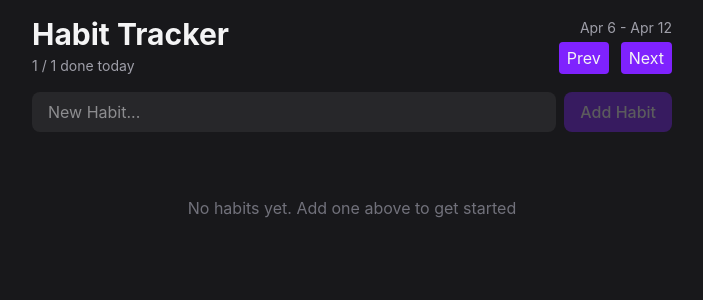
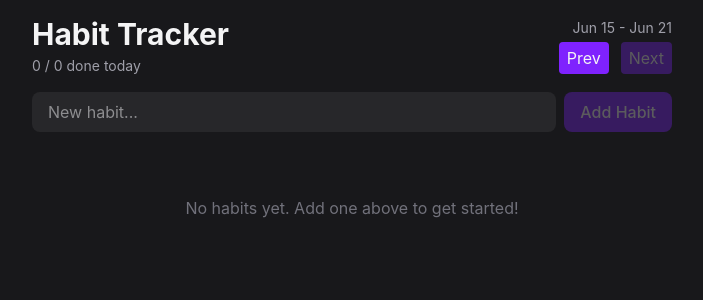
Before and after one commit to esrafil418/iHabit, a React (Vite) app: page / in a window 1280 px wide. Shown: the top 300 px of the page, without its empty margins (288-991 px from the left). Built offline with nearby package versions, Linux system fonts and the light colour scheme.

Commit message:
feat: implement Add habit logic

```diff
--- a/src/App.tsx
+++ b/src/App.tsx
@@ -1,24 +1,41 @@
-import { useState } from "react";
-import HabitForm from "./components/HabitForm";
-import HabitList, { type Habit } from "./components/HabitList";
-import Header from "./components/Header";
+import { useEffect, useState } from "react";
+import { HabitForm } from "./components/HabitForm";
+import { HabitList } from "./components/HabitList";
+import { Header } from "./components/Header";
+import { HabitProvider } from "./context/HabitProvider";
+import { addWeeks, eachDayOfInterval, endOfWeek, startOfWeek } from "date-fns";
 
 export default function App() {
-	const [habits, setHabits] = useState<Habit[]>([]);
+	const [weekOffset, setWeekOffset] = useState(0);
 
-	function addHabit(name: string) {
-		setHabits(curr => [...curr, { id: crypto.randomUUID(), name }]);
-	}
+	const week = addWeeks(new Date(), weekOffset);
+	const visibleDates = eachDayOfInterval({
+		start: startOfWeek(week, { weekStartsOn: 1 }),
+		end: endOfWeek(week, { weekStartsOn: 1 }),
+	});
 
-	function deleteHabit(id: string) {
-		setHabits((curr) => curr.filter((h) => h.id !== id));
-	}
+	useEffect(() => {
+		function handler() {
+			console.log(weekOffset);
+		}
+		document.addEventListener("click", handler);
+
+		return () => {
+			document.removeEventListener("click", handler);
+		};
+	}, [weekOffset]);
 
 	return (
 		<div className="max-w-2xl mx-auto p-4 flex flex-col gap-4">
-			<Header />
-			<HabitForm addHabit={addHabit} />
-			<HabitList deleteHabit={deleteHabit} habits={habits} />
+			<HabitProvider>
+				<Header
+					visibleDates={visibleDates}
+					onNext={() => setWeekOffset((o) => o + 1)}
+					onPrev={() => setWeekOffset((o) => o - 1)}
+				/>
+				<HabitForm />
+				<HabitList visibleDates={visibleDates} />
+			</HabitProvider>
 		</div>
 	);
 }
--- a/src/components/Button.tsx
+++ b/src/components/Button.tsx
@@ -1,27 +1,23 @@
 import type { ComponentProps } from "react";
 import { twMerge } from "tailwind-merge";
 
-type Variant = "primary" | "secondary" | "ghost";
+type Variant = "primary" | "secondary" | "ghost-destructive";
 
 type ButtonProps = {
 	variant?: Variant;
-	type?: "button" | "submit" | "reset";
 } & ComponentProps<"button">;
 
-export default function Button({
+export function Button({
 	variant = "primary",
 	className,
-	type = "button",
 	...props
 }: ButtonProps) {
 	return (
 		<button
 			{...props}
-			disabled={props.disabled}
-			type={type}
 			className={twMerge(
+				"transition-colors rounded px-2 py-1 disabled:opacity-30 disabled:cursor-not-allowed",
 				getVariantStyles(variant),
-				"transition-colors rounded px-2 py-1 disabled:opacity-30 disabled:cursor-not-allowed",
 				className,
 			)}
 		/>
@@ -34,7 +30,7 @@ function getVariantStyles(variant: Variant) {
 			return "bg-violet-600 hover:bg-violet-500";
 		case "secondary":
 			return "bg-zinc-700 hover:bg-zinc-600 text-zinc-400";
-		case "ghost":
+		case "ghost-destructive":
 			return "hover:bg-red-800 text-red-800 hover:text-red-200";
 		default:
 			throw new Error(`Invalid variant: ${variant satisfies never}`);
--- a/src/components/HabitForm.tsx
+++ b/src/components/HabitForm.tsx
@@ -1,33 +1,30 @@
-import { useState } from "react";
-import Button from "./Button";
+import { useState, type SubmitEvent } from "react";
+import { Button } from "./Button";
+import { useHabits } from "../context/useHabits";
 
-type HabitFormProps = {
-	addHabit: (name: string) => void;
-};
-
-export default function HabitForm({ addHabit }: HabitFormProps) {
+export function HabitForm() {
 	const [name, setName] = useState("");
+	const { addHabit } = useHabits();
 
 	function handleSubmit(e: SubmitEvent) {
 		e.preventDefault();
 
 		if (name.trim() === "") return;
-		addHabit(name.trim());
 		setName("");
+		addHabit(name);
 	}
+
 	return (
 		<form className="flex gap-2" onSubmit={handleSubmit}>
 			<input
 				value={name}
 				onChange={(e) => setName(e.target.value)}
-				type="text"
 				className="flex-1 rounded-lg bg-zinc-800 px-4 py-2 outline-none focus-visible:ring-2 focus-visible:ring-violet-500"
-				placeholder="New Habit..."
+				placeholder="New habit..."
 			/>
 			<Button
 				disabled={name.trim() === ""}
 				className="rounded-lg px-4 py-2 font-medium"
-				type="submit"
 			>
 				Add Habit
 			</Button>
--- a/src/components/HabitItem.tsx
+++ /dev/null
@@ -1,51 +0,0 @@
-import Button from "./Button";
-import {
-	eachDayOfInterval,
-	endOfWeek,
-	format,
-	isFuture,
-	startOfWeek,
-} from "date-fns";
-import type { Habit } from "./HabitList";
-
-export type HabitItemProps = {
-	habit: Habit;
-	deleteHabit: (id: string) => void;
-};
-
-export default function HabitItem({ habit, deleteHabit }: HabitItemProps) {
-	const visibleDates = eachDayOfInterval({
-		start: startOfWeek(new Date(), { weekStartsOn: 1 }),
-		end: endOfWeek(new Date(), { weekStartsOn: 1 }),
-	});
-	return (
-		<div className="rounded-xl bg-zinc-800 p-4 flex flex-col gap-3">
-			<div className="flex items-center justify-between">
-				<div className="flex gap-3 items-center">
-					<span className="font-medium">{habit.name}</span>
-					<span className="text-sm text-amber-400">🔥 3</span>
-				</div>
-				<Button
-					onClick={() => deleteHabit(habit.id)}
-					className="text-sm"
-					variant="ghost"
-				>
-					Delete
-				</Button>
-			</div>
-
-			<div className="flex gap-1.5">
-				{visibleDates.map((date) => (
-					<Button
-						className="flex flex-1 flex-col items-center gap-0.5 rounded-lg text-xs"
-						key={date.toISOString()}
-						disabled={isFuture(date)}
-					>
-						<span className="font-medium">{format(date, "EEE")}</span>
-						<span>{format(date, "d")}</span>
-					</Button>
-				))}
-			</div>
-		</div>
-	);
-}
--- a/src/components/HabitList.tsx
+++ b/src/components/HabitList.tsx
@@ -1,28 +1,87 @@
-import HabitItem from "./HabitItem";
+import { useHabits, type Habit } from "../context/useHabits";
+import { Button } from "./Button";
+import { format, isFuture, isSameDay, subDays } from "date-fns";
 
-export type Habit = {
-	id: string;
-	name: string;
+type HabitListProps = {
+	visibleDates: Date[];
 };
 
-type HabitListProps = {
-	habits: Habit[];
-	deleteHabit: (id: string) => void;
-};
+export function HabitList({ visibleDates }: HabitListProps) {
+	const { habits } = useHabits();
 
-export default function HabitList({ habits, deleteHabit }: HabitListProps) {
 	if (habits.length === 0) {
 		return (
 			<p className="text-center text-zinc-500 py-12">
-				No habits yet. Add one above to get started
+				No habits yet. Add one above to get started!
 			</p>
 		);
 	}
+
 	return (
 		<div className="flex flex-col gap-3">
 			{habits.map((habit) => (
-				<HabitItem deleteHabit={deleteHabit} key={habit.id} habit={habit} />
+				<HabitItem key={habit.id} habit={habit} visibleDates={visibleDates} />
 			))}
 		</div>
 	);
 }
+
+type HabitItemProps = {
+	habit: Habit;
+	visibleDates: Date[];
+};
+
+function HabitItem({ habit, visibleDates }: HabitItemProps) {
+	const { deleteHabit, toggleHabit } = useHabits();
+	const streak = getStreak(habit.completions);
+
+	return (
+		<div className="rounded-xl bg-zinc-800 p-4 flex flex-col gap-3">
+			<div className="flex items-center justify-between">
+				<div className="flex gap-3 items-center">
+					<span className="font-medium">{habit.name}</span>
+					{streak !== 0 && (
+						<span className="text-sm text-amber-400">🔥 {streak}</span>
+					)}
+				</div>
+				<Button
+					onClick={() => deleteHabit(habit.id)}
+					variant="ghost-destructive"
+					className="text-sm"
+				>
+					Delete
+				</Button>
+			</div>
+			<div className="flex gap-1.5">
+				{visibleDates.map((date) => (
+					<Button
+						className="flex flex-1 flex-col items-center gap-0.5 rounded-lg text-xs"
+						key={date.toISOString()}
+						disabled={isFuture(date)}
+						onClick={() => toggleHabit(habit.id, date)}
+						variant={
+							habit.completions.some((d) => isSameDay(date, d))
+								? "primary"
+								: "secondary"
+						}
+					>
+						<span className="font-medium">{format(date, "EEE")}</span>
+						<span>{format(date, "d")}</span>
+					</Button>
+				))}
+			</div>
+		</div>
+	);
+}
+
+function getStreak(completions: Date[]) {
+	let streak = 0;
+	let date = new Date();
+
+	while (completions.some((c) => isSameDay(c, date))) {
+		streak++;
+		date = subDays(date, 1);
+	}
+
+	return streak;
+}
--- a/src/components/Header.tsx
+++ b/src/components/Header.tsx
@@ -1,18 +1,41 @@
-import Button from "./Button";
+import { format, isToday } from "date-fns";
+import { useHabits } from "../context/useHabits";
+import { Button } from "./Button";
 
-export default function Header() {
+type HeaderProps = {
+	visibleDates: Date[];
+	onPrev: () => void;
+	onNext: () => void;
+};
+
+export function Header({ visibleDates, onNext, onPrev }: HeaderProps) {
+	const { habits } = useHabits();
+
+	const doneToday = habits.filter((h) =>
+		h.completions.some((c) => isToday(c)),
+	).length;
+
+	const dateRange = `${format(visibleDates[0], "MMM d")} - ${format(visibleDates.at(-1)!, "MMM d")}`;
+
 	return (
 		<header className="flex items-center justify-between">
 			<div className="flex flex-col gap-1">
 				<h1 className="text-3xl font-bold">Habit Tracker</h1>
-				<span className="text-zinc-400 text-sm">1 / 1 done today</span>
+				<span className="text-zinc-400 text-sm">
+					{doneToday} / {habits.length} done today
+				</span>
 			</div>
 
 			<div className="flex flex-col gap-1 items-end">
-				<span className="text-zinc-400 text-sm">Apr 6 - Apr 12</span>
+				<span className="text-zinc-400 text-sm">{dateRange}</span>
 				<div className="flex items-center gap-3">
-					<Button>Prev</Button>
-					<Button>Next</Button>
+					<Button onClick={onPrev}>Prev</Button>
+					<Button
+						onClick={onNext}
+						disabled={visibleDates.some((d) => isToday(d))}
+					>
+						Next
+					</Button>
 				</div>
 			</div>
 		</header>
--- /dev/null
+++ b/src/context/HabitProvider.tsx
@@ -0,0 +1,44 @@
+import { isSameDay } from "date-fns";
+import { type ReactNode } from "react";
+import { HabitContext, type Habit } from "./useHabits";
+import { useLocalStorage } from "../hooks/useLocalStorage";
+
+type HabitProviderProps = {
+	children: ReactNode;
+};
+
+export function HabitProvider({ children }: HabitProviderProps) {
+	const [habits, setHabits] = useLocalStorage<Habit[]>("Habits", []);
+
+	function addHabit(name: string) {
+		setHabits((curr) => [
+			...curr,
+			{ id: crypto.randomUUID(), name, completions: [] },
+		]);
+	}
+
+	function deleteHabit(id: string) {
+		setHabits((curr) => curr.filter((h) => h.id !== id));
+	}
+
+	function toggleHabit(id: string, date: Date) {
+		setHabits((curr) =>
+			curr.map((h) => {
+				if (h.id !== id) return h;
+
+				const alreadyDone = h.completions.some((c) => isSameDay(c, date));
+				const completions = alreadyDone
+					? h.completions.filter((c) => !isSameDay(c, date))
+					: [...h.completions, date];
+
+				return { ...h, completions };
+			}),
+		);
+	}
+
+	return (
+		<HabitContext value={{ habits, addHabit, toggleHabit, deleteHabit }}>
+			{children}
+		</HabitContext>
+	);
+}
--- /dev/null
+++ b/src/context/useHabits.ts
@@ -0,0 +1,19 @@
+import { createContext, useContext } from "react";
+
+export type Habit = { id: string; name: string; completions: Date[] };
+
+type Context = {
+	habits: Habit[];
+	addHabit: (name: string) => void;
+	deleteHabit: (id: string) => void;
+	toggleHabit: (id: string, date: Date) => void;
+};
+
+export const HabitContext = createContext<null | Context>(null);
+
+export function useHabits() {
+	const habitContext = useContext(HabitContext);
+	if (habitContext == null) throw new Error("Null context");
+
+	return habitContext;
+}
--- /dev/null
+++ b/src/hooks/useLocalStorage.ts
@@ -0,0 +1,29 @@
+import { parseISO } from "date-fns"
+import { useEffect, useState } from "react"
+
+export function useLocalStorage<T>(key: string, initialValue: T) {
+  const [storedValue, setStoredValue] = useState<T>(() => {
+    try {
+      const item = localStorage.getItem(key)
+      if (item == null) return initialValue
+
+      return JSON.parse(item, dateReviver)
+    } catch {
+      return initialValue
+    }
+  })
+
+  useEffect(() => {
+    localStorage.setItem(key, JSON.stringify(storedValue))
+  }, [storedValue, key])
+
+  return [storedValue, setStoredValue] as const
+}
+
+function dateReviver(_key: string, value: unknown) {
+  if (typeof value === "string" && /^\d{4}-\d{2}-\d{2}T/.test(value)) {
+    return parseISO(value)
+  }
+
+  return value
+}
```
Also changed, not shown: 1 other file (tests, documents, lock files or other folders).
